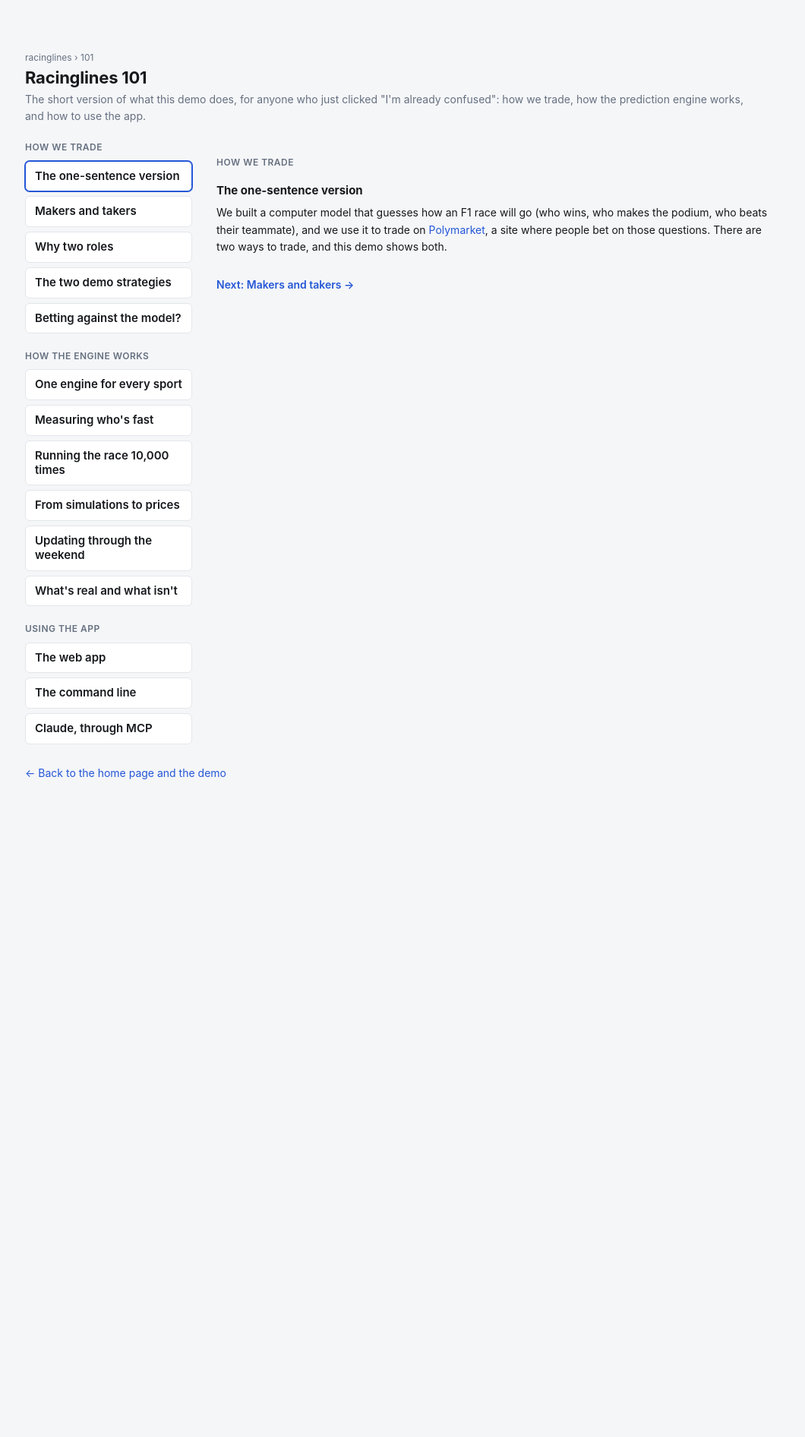
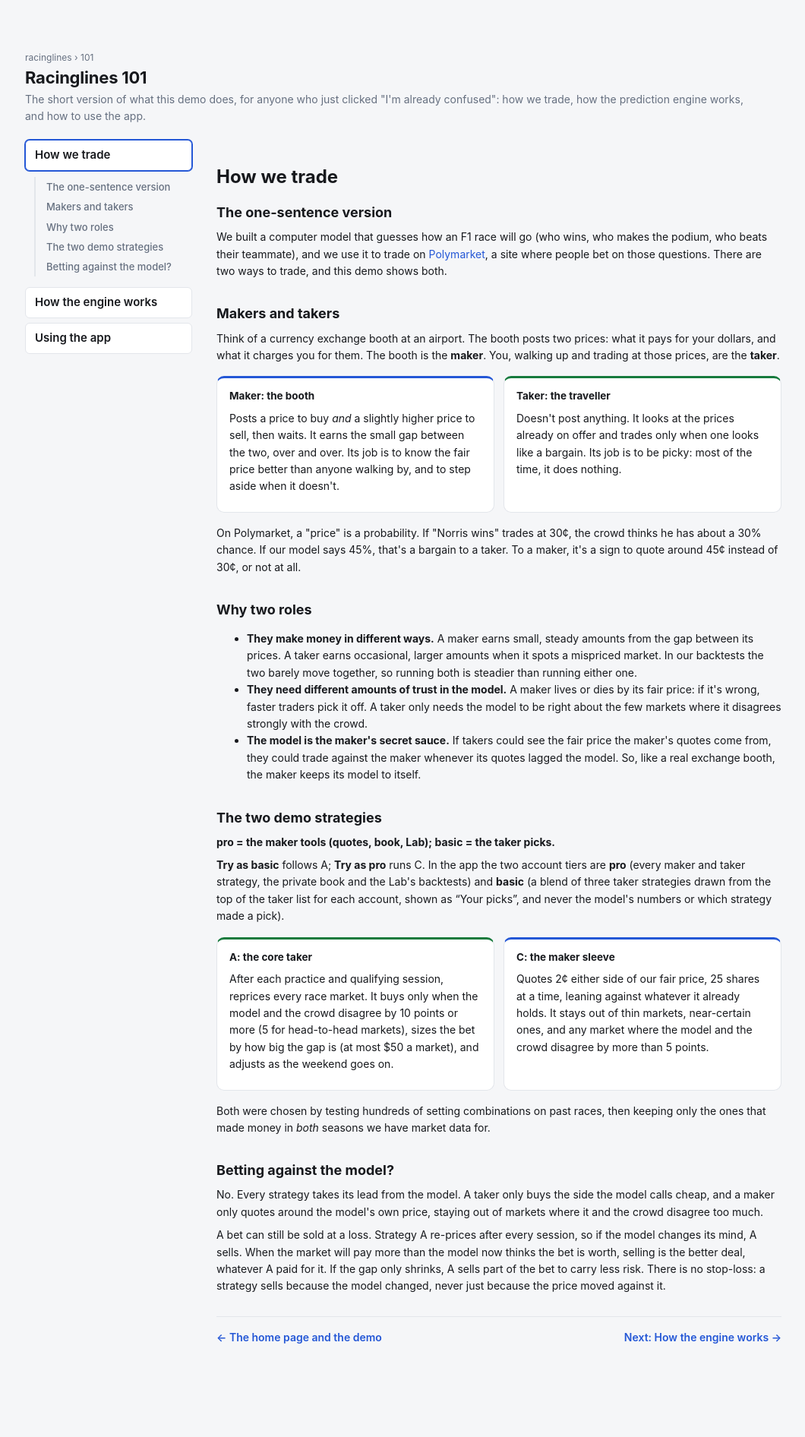
Before and after one commit to lalligagger/racinglines-public, a FastAPI app: page /racinglines101 in a window 1280 px wide. Shown: the whole page at 76% size, without its empty margins (109-1169 px from the left). Before the commit the page ends 1026 px from the top, so only its background shows below. Run offline with FastAPI, Linux system fonts and the light colour scheme; parts of the project's set-up code (start-up, migrations or seed data) failed here and were passed over.

Commit message:
Racinglines 101: each part shows in full, its section links open under its tab, and each part ends with back and next links
Co-Authored-By: Claude Opus 5.5 (1M context) <noreply@anthropic.com>
Claude-Session: https://claude.ai/code/session_0136AppeUb1koLxhxZkt5VLE

```diff
--- a/racinglines/web/static/app.js
+++ b/racinglines/web/static/app.js
@@ -384,9 +384,14 @@
       history.replaceState(null, "", "#" + a.dataset.termTab);
       showPart(a.dataset.termTab, true);
     });
-    window.addEventListener("hashchange", () => showPart(fromHash(), false));
+    const toTarget = () => {     // a hash inside a part (a step, a section): show its part, then scroll to it
+      showPart(fromHash(), false);
+      const el = location.hash && document.getElementById(location.hash.slice(1));
+      if (el && !el.classList.contains("term-partbox")) el.scrollIntoView({block: "start"});
+    };
+    window.addEventListener("hashchange", toTarget);
     parts.classList.add("js");
-    showPart(fromHash(), false);
+    toTarget();
   }
 
   // --- /strategy/pick: each slider shows its value (points for probabilities, $ or shares otherwise); the dice roll
--- a/racinglines/web/static/style.css
+++ b/racinglines/web/static/style.css
@@ -341,14 +341,25 @@ pre.log { max-height: 220px; overflow: auto; font-size: 11px; background: var(--
 .r101 .role-card.taker { border-top: 3px solid var(--good); }
 .r101 table { table-layout: fixed; width: 100%; }
 .r101 table td, .r101 table th { vertical-align: top; white-space: normal; overflow-wrap: anywhere; }
-/* /racinglines101 in three parts, with the /term part nav (tabs on a phone, a sidebar when wide) */
+/* /racinglines101: three parts, one shown at a time with the /term part nav (tabs on a phone, a sidebar when wide);
+   the shown part's section links open under its tab */
 .r101.r-seq { max-width: 1060px; }
 .r-seq .term-partbox { max-width: 760px; min-width: 0; }
-.r-nav .r-nav-group { flex: none; align-self: center; margin: 0 2px; font-size: 12px; font-weight: 600; color: var(--muted); text-transform: uppercase; letter-spacing: .04em; white-space: nowrap; }
-.r-nav a { font-size: 14px; }
-.r-seq .r-eyebrow { margin: 20px 0 0; font-size: 12px; font-weight: 600; color: var(--muted); text-transform: uppercase; letter-spacing: .04em; }
-.r-seq .term-layout.js .term-partbox > .term-part, .r-seq .term-partbox > .term-part { margin-top: 4px; border-top: 0; }
-@media (min-width: 900px) { .r-nav { gap: 4px; } .r-nav .r-nav-group { align-self: start; margin: 14px 0 2px; } .r-nav .r-nav-group:first-child { margin-top: 0; } .r-nav a { padding: 8px 12px; } }
+.r-seq .term-partbox > .term-part { margin-top: 4px; border-top: 0; font-size: 24px; }
+.r-seq .r-sec > h3 { margin: 32px 0 8px; font-size: 18px; }
+.r-seq .r-sec:first-of-type > h3 { margin-top: 16px; }
+.r-pager { display: flex; flex-wrap: wrap; justify-content: space-between; gap: 12px; border-top: 1px solid var(--line); padding-top: 16px; }
+.r-nav { flex-wrap: wrap; }
+.r-nav .r-sub { flex: 1 0 100%; display: flex; gap: 6px; overflow-x: auto; padding: 2px 0; }
+.r-nav .r-sub a { flex: none; min-width: 0; display: block; padding: 6px 10px; font-size: 13px; font-weight: 500; border-radius: var(--radius-sm); border: 1px solid var(--line); background: var(--card); white-space: nowrap; }
+.term-layout.js .r-nav a[data-term-tab]:not([aria-current]) + .r-sub { display: none; }
+.r-nav > .r-sub { order: 99; }
+@media (min-width: 900px) {
+  .r-nav { flex-wrap: nowrap; }
+  .r-nav > .r-sub { order: 0; flex: none; flex-direction: column; gap: 0; overflow: visible; margin: 2px 0 8px 12px; padding: 0 0 0 10px; border-left: 2px solid var(--line); }
+  .r-nav .r-sub a { padding: 5px 4px; border: 0; background: none; white-space: normal; color: var(--muted); }
+  .r-nav .r-sub a:hover { color: var(--fg); }
+}
 .r101 table th:first-child { width: 22%; }
 .r101 .back { display: inline-block; margin-top: 28px; }
 
--- a/racinglines/web/templates/racinglines101.html
+++ b/racinglines/web/templates/racinglines101.html
@@ -7,37 +7,25 @@
 <p class="sub">The short version of what this demo does, for anyone who just clicked "I'm already confused": how we trade, how the prediction engine works, and how to use the app.</p>
 
 <div class="term-layout" data-term-parts>
-<nav class="term-nav r-nav" aria-label="Racinglines 101 sections">
-  <p class="r-nav-group">How we trade</p>
-  <a href="#short" data-term-tab="short">The one-sentence version</a>
-  <a href="#roles" data-term-tab="roles">Makers and takers</a>
-  <a href="#why-two" data-term-tab="why-two">Why two roles</a>
-  <a href="#strategies" data-term-tab="strategies">The two demo strategies</a>
-  <a href="#against" data-term-tab="against">Betting against the model?</a>
-  <p class="r-nav-group">How the engine works</p>
-  <a href="#engine" data-term-tab="engine">One engine for every sport</a>
-  <a href="#pace" data-term-tab="pace">Measuring who's fast</a>
-  <a href="#simulate" data-term-tab="simulate">Running the race 10,000 times</a>
-  <a href="#prices" data-term-tab="prices">From simulations to prices</a>
-  <a href="#weekend" data-term-tab="weekend">Updating through the weekend</a>
-  <a href="#real" data-term-tab="real">What's real and what isn't</a>
-  <p class="r-nav-group">Using the app</p>
-  <a href="#app" data-term-tab="app">The web app</a>
-  <a href="#cli" data-term-tab="cli">The command line</a>
-  <a href="#mcp" data-term-tab="mcp">Claude, through MCP</a>
+<nav class="term-nav r-nav" aria-label="Racinglines 101 parts">
+  <a href="#trade" data-term-tab="trade">How we trade</a>
+  <div class="r-sub"><a href="#short">The one-sentence version</a><a href="#roles">Makers and takers</a><a href="#why-two">Why two roles</a><a href="#strategies">The two demo strategies</a><a href="#against">Betting against the model?</a></div>
+  <a href="#engine" data-term-tab="engine">How the engine works</a>
+  <div class="r-sub"><a href="#engine">One engine for every sport</a><a href="#pace">Measuring who's fast</a><a href="#simulate">Running the race 10,000 times</a><a href="#prices">From simulations to prices</a><a href="#weekend">Updating through the weekend</a><a href="#real">What's real and what isn't</a></div>
+  <a href="#use" data-term-tab="use">Using the app</a>
+  <div class="r-sub"><a href="#app">The web app</a><a href="#cli">The command line</a><a href="#mcp">Claude, through MCP</a></div>
 </nav>
 <div class="term-parts">
-<div class="term-partbox" id="short">
-<p class="r-eyebrow">How we trade</p>
-<h2 class="term-part">The one-sentence version</h2>
+<div class="term-partbox" id="trade">
+<h2 class="term-part">How we trade</h2>
+<section class="r-sec" id="short">
+<h3>The one-sentence version</h3>
 <p>We built a computer model that guesses how an F1 race will go (who wins, who makes the podium, who beats their teammate),
 and we use it to trade on <a href="https://polymarket.com" target="_blank" rel="noopener">Polymarket</a>, a site where people bet on those questions.
 There are two ways to trade, and this demo shows both.</p>
-<p class="term-next"><a href="#roles" data-term-tab="roles">Next: Makers and takers →</a></p>
-</div>
-<div class="term-partbox" id="roles">
-<p class="r-eyebrow">How we trade</p>
-<h2 class="term-part">Makers and takers</h2>
+</section>
+<section class="r-sec" id="roles">
+<h3>Makers and takers</h3>
 <p>Think of a currency exchange booth at an airport. The booth posts two prices: what it pays for your dollars, and what it charges you for them.
 The booth is the <b>maker</b>. You, walking up and trading at those prices, are the <b>taker</b>.</p>
 <div class="roles">
@@ -50,11 +38,9 @@ The booth is the <b>maker</b>. You, walking up and trading at those prices, are
 </div>
 <p>On Polymarket, a "price" is a probability. If "Norris wins" trades at 30¢, the crowd thinks he has about a 30% chance.
 If our model says 45%, that's a bargain to a taker. To a maker, it's a sign to quote around 45¢ instead of 30¢, or not at all.</p>
-<p class="term-next"><a href="#why-two" data-term-tab="why-two">Next: Why two roles →</a></p>
-</div>
-<div class="term-partbox" id="why-two">
-<p class="r-eyebrow">How we trade</p>
-<h2 class="term-part">Why two roles</h2>
+</section>
+<section class="r-sec" id="why-two">
+<h3>Why two roles</h3>
 <ul>
   <li><b>They make money in different ways.</b> A maker earns small, steady amounts from the gap between its prices. A taker earns occasional,
     larger amounts when it spots a mispriced market. In our backtests the two barely move together, so running both is steadier than running either one.</li>
@@ -63,11 +49,9 @@ If our model says 45%, that's a bargain to a taker. To a maker, it's a sign to q
   <li><b>The model is the maker's secret sauce.</b> If takers could see the fair price the maker's quotes come from, they could trade against the maker
     whenever its quotes lagged the model. So, like a real exchange booth, the maker keeps its model to itself.</li>
 </ul>
-<p class="term-next"><a href="#strategies" data-term-tab="strategies">Next: The two demo strategies →</a></p>
-</div>
-<div class="term-partbox" id="strategies">
-<p class="r-eyebrow">How we trade</p>
-<h2 class="term-part">The two demo strategies</h2>
+</section>
+<section class="r-sec" id="strategies">
+<h3>The two demo strategies</h3>
 <p><b>pro = the maker tools (quotes, book, Lab); basic = the taker picks.</b></p>
 <p><b>Try as basic</b> follows A; <b>Try as pro</b> runs C. In the app the two account tiers are <b>pro</b> (every maker and taker strategy, the private book and the Lab's backtests) and <b>basic</b> (a blend of three taker strategies drawn from the top of the taker list for each account, shown as &ldquo;Your picks&rdquo;, and never the model's numbers or which strategy made a pick).</p>
 <div class="roles">
@@ -79,22 +63,22 @@ If our model says 45%, that's a bargain to a taker. To a maker, it's a sign to q
     It stays out of thin markets, near-certain ones, and any market where the model and the crowd disagree by more than 5 points.</p></div>
 </div>
 <p>Both were chosen by testing hundreds of setting combinations on past races, then keeping only the ones that made money in <i>both</i> seasons we have market data for.</p>
-<p class="term-next"><a href="#against" data-term-tab="against">Next: Betting against the model? →</a></p>
-</div>
-<div class="term-partbox" id="against">
-<p class="r-eyebrow">How we trade</p>
-<h2 class="term-part">Betting against the model?</h2>
+</section>
+<section class="r-sec" id="against">
+<h3>Betting against the model?</h3>
 
 <p>No. Every strategy takes its lead from the model. A taker only buys the side the model calls cheap, and a maker only quotes around the model's own price,
 staying out of markets where it and the crowd disagree too much.</p>
 <p>A bet can still be sold at a loss. Strategy A re-prices after every session, so if the model changes its mind, A sells. When the market will pay more
 than the model now thinks the bet is worth, selling is the better deal, whatever A paid for it. If the gap only shrinks, A sells part of the bet to carry
 less risk. There is no stop-loss: a strategy sells because the model changed, never just because the price moved against it.</p>
-<p class="term-next"><a href="#engine" data-term-tab="engine">Next: One engine for every sport →</a></p>
+</section>
+<p class="term-next r-pager"><a href="/login">← The home page and the demo</a><a href="#engine" data-term-tab="engine">Next: How the engine works →</a></p>
 </div>
 <div class="term-partbox" id="engine">
-<p class="r-eyebrow">How the engine works</p>
-<h2 class="term-part">One engine for every sport</h2>
+<h2 class="term-part">How the engine works</h2>
+<section class="r-sec" id="engine">
+<h3>One engine for every sport</h3>
 
 <p>Behind every price on this site is one prediction engine. It doesn't know what F1 or downhill is. Each sport comes with a short description
 of the data it has, and the engine prices whatever it's given: just finishing positions, or every lap and sector time, or every timed run.</p>
@@ -107,11 +91,9 @@ of the data it has, and the engine prices whatever it's given: just finishing po
 </tbody></table></div>
 <p>More detail means sharper prices, but the steps are the same in every sport: measure how fast everyone is, run the race thousands of times
 on a computer, and count.</p>
-<p class="term-next"><a href="#pace" data-term-tab="pace">Next: Measuring who's fast →</a></p>
-</div>
-<div class="term-partbox" id="pace">
-<p class="r-eyebrow">How the engine works</p>
-<h2 class="term-part">Measuring who's fast</h2>
+</section>
+<section class="r-sec" id="pace">
+<h3>Measuring who's fast</h3>
 
 <p>The engine starts by turning past races into a pace for every competitor. Three ideas do most of the work.</p>
 <ul>
@@ -125,11 +107,9 @@ on a computer, and count.</p>
 <p>F1 gets a richer version. The engine splits pace into the <b>car</b> (shared by both drivers in a team) and the <b>driver</b> (how they compare
 with their teammate). In our data the car explains about 60% of the spread in qualifying and 86% in race pace. It also learns how each car does on
 fast and slow sections of track, so it can tell a team that shines in Monza from one that shines in Monaco.</p>
-<p class="term-next"><a href="#simulate" data-term-tab="simulate">Next: Running the race 10,000 times →</a></p>
-</div>
-<div class="term-partbox" id="simulate">
-<p class="r-eyebrow">How the engine works</p>
-<h2 class="term-part">Running the race 10,000 times</h2>
+</section>
+<section class="r-sec" id="simulate">
+<h3>Running the race 10,000 times</h3>
 
 <p>A pace isn't a prediction. Races have crashes, bad starts and lucky safety cars. So the engine runs the race on a computer, over and over:
 10,000 times for an F1 race. Each run is one version of Sunday.</p>
@@ -143,11 +123,9 @@ fast and slow sections of track, so it can tell a team that shines in Monza from
 </div>
 <p>Overtaking matters too. At a track where passing is hard, the grid decides more of the result; at one where it's easy, race pace does.
 The engine learns how much from each circuit's history.</p>
-<p class="term-next"><a href="#prices" data-term-tab="prices">Next: From simulations to prices →</a></p>
-</div>
-<div class="term-partbox" id="prices">
-<p class="r-eyebrow">How the engine works</p>
-<h2 class="term-part">From simulations to prices</h2>
+</section>
+<section class="r-sec" id="prices">
+<h3>From simulations to prices</h3>
 
 <p>Once the engine has 10,000 versions of the race, every question is a count.</p>
 <div class="scroll"><table>
@@ -160,22 +138,18 @@ The engine learns how much from each circuit's history.</p>
 </tbody></table></div>
 <p>Because every market comes from the same runs, the prices agree with each other. A driver can't be more likely to win than to finish on the podium.
 That 45% is the <b>fair</b> price the strategies compare with the market's.</p>
-<p class="term-next"><a href="#weekend" data-term-tab="weekend">Next: Updating through the weekend →</a></p>
-</div>
-<div class="term-partbox" id="weekend">
-<p class="r-eyebrow">How the engine works</p>
-<h2 class="term-part">Updating through the weekend</h2>
+</section>
+<section class="r-sec" id="weekend">
+<h3>Updating through the weekend</h3>
 
 <p>The engine re-prices after every session: each practice, sprint qualifying, the sprint and qualifying. Practice laps sharpen the pace estimates;
 once qualifying is over, the simulated grid is replaced by the real one. On a sprint weekend the sprint is priced as a race of its own,
 with its own grid and points.</p>
 <p>Prices are always <b>as of</b> a moment. A price made on Friday night only uses what was known on Friday night. That rule is what makes a backtest
 honest: replaying last season, the engine never sees a result before it happened.</p>
-<p class="term-next"><a href="#real" data-term-tab="real">Next: What's real and what isn't →</a></p>
-</div>
-<div class="term-partbox" id="real">
-<p class="r-eyebrow">How the engine works</p>
-<h2 class="term-part">What's real and what isn't</h2>
+</section>
+<section class="r-sec" id="real">
+<h3>What's real and what isn't</h3>
 <p class="note"><b>This is an early demo that paper trades.</b> From now through 2027, the two strategies follow real Polymarket F1 markets live, race weekend
 by race weekend, and record the trades they <i>would</i> make at the real prices. No real orders are placed and no real money moves.</p>
 <ul>
@@ -189,11 +163,13 @@ by race weekend, and record the trades they <i>would</i> make at the real prices
     The <b>demo taker</b> has always followed A, taking about a third of its recommendations (the hotter ones more often).
     Each account's Strategy page shows the whole story: cumulative paper P&amp;L, every decision and the evidence behind it, and every weekend.</li>
 </ul>
-<p class="term-next"><a href="#app" data-term-tab="app">Next: The web app →</a></p>
+</section>
+<p class="term-next r-pager"><a href="#trade" data-term-tab="trade">← How we trade</a><a href="#use" data-term-tab="use">Next: Using the app →</a></p>
 </div>
-<div class="term-partbox" id="app">
-<p class="r-eyebrow">Using the app</p>
-<h2 class="term-part">The web app</h2>
+<div class="term-partbox" id="use">
+<h2 class="term-part">Using the app</h2>
+<section class="r-sec" id="app">
+<h3>The web app</h3>
 <p>This site. Sign in to see the markets, the strategies and your positions. What you see depends on whether your account is a maker (pro) or a taker (basic).</p>
 <div class="scroll"><table>
 <thead><tr><th class="l"></th><th class="l">Maker</th><th class="l">Taker</th></tr></thead><tbody>
@@ -204,11 +180,9 @@ by race weekend, and record the trades they <i>would</i> make at the real prices
 <tr><td class="l"><b>The Lab</b></td><td class="l">Backtests, the Edge Finder, model runs, race-by-race diagnostics</td><td class="l">Not available</td></tr>
 <tr><td class="l"><b>Can see the model?</b></td><td class="l"><b>Yes</b>: every fair price, every setting, every backtest</td><td class="l"><b>No</b>: heat says how strongly the model likes a trade, without revealing its numbers</td></tr>
 </tbody></table></div>
-<p class="term-next"><a href="#cli" data-term-tab="cli">Next: The command line →</a></p>
-</div>
-<div class="term-partbox" id="cli">
-<p class="r-eyebrow">Using the app</p>
-<h2 class="term-part">The command line</h2>
+</section>
+<section class="r-sec" id="cli">
+<h3>The command line</h3>
 <p>Everything the site does runs from one command, <code>racinglines</code>, installed with the Python package. The task comes first and the sport second:</p>
 <div class="scroll"><table>
 <thead><tr><th class="l">Command</th><th class="l">What it does</th></tr></thead><tbody>
@@ -219,11 +193,9 @@ by race weekend, and record the trades they <i>would</i> make at the real prices
 <p><code>--demo</code> runs the real engine on a made-up Mario Kart season, so you can try it without any race data of your own. Swap <code>kart</code> for
 <code>f1</code>, <code>nascar</code>, <code>motogp</code> or <code>mtb_dh</code> once you have the data. To watch it first, <a href="/docs/quickstart/term">the quickstart replay</a>
 replays the same commands in your browser.</p>
-<p class="term-next"><a href="#mcp" data-term-tab="mcp">Next: Claude, through MCP →</a></p>
-</div>
-<div class="term-partbox" id="mcp">
-<p class="r-eyebrow">Using the app</p>
-<h2 class="term-part">Claude, through MCP</h2>
+</section>
+<section class="r-sec" id="mcp">
+<h3>Claude, through MCP</h3>
 <p><code>racinglines mcp</code> starts an MCP server, which lets Claude (or any other MCP client) work with the same data and simulations as the site and the
 command line. You ask in plain English, and Claude picks the tools:</p>
 <ul>
@@ -233,9 +205,10 @@ command line. You ask in plain English, and Claude picks the tools:</p>
 </ul>
 <p>There are two ways in. <b>Locally</b>, you run the server on your own machine against your own database. <b>Hosted</b>, you connect Claude to
 racinglines.bet and sign in with your account, and every job it starts is filed under your account. Remote access is still in testing.</p>
+</section>
+<p class="term-next r-pager"><a href="#engine" data-term-tab="engine">← How the engine works</a><a href="/login">The home page and the demo →</a></p>
 </div>
 </div>
 </div>
 
-<a class="back" href="/login">← Back to the home page and the demo</a>
 {% endblock %}
```
Also changed, not shown: tests/test_views.py (+1 -1 lines).
